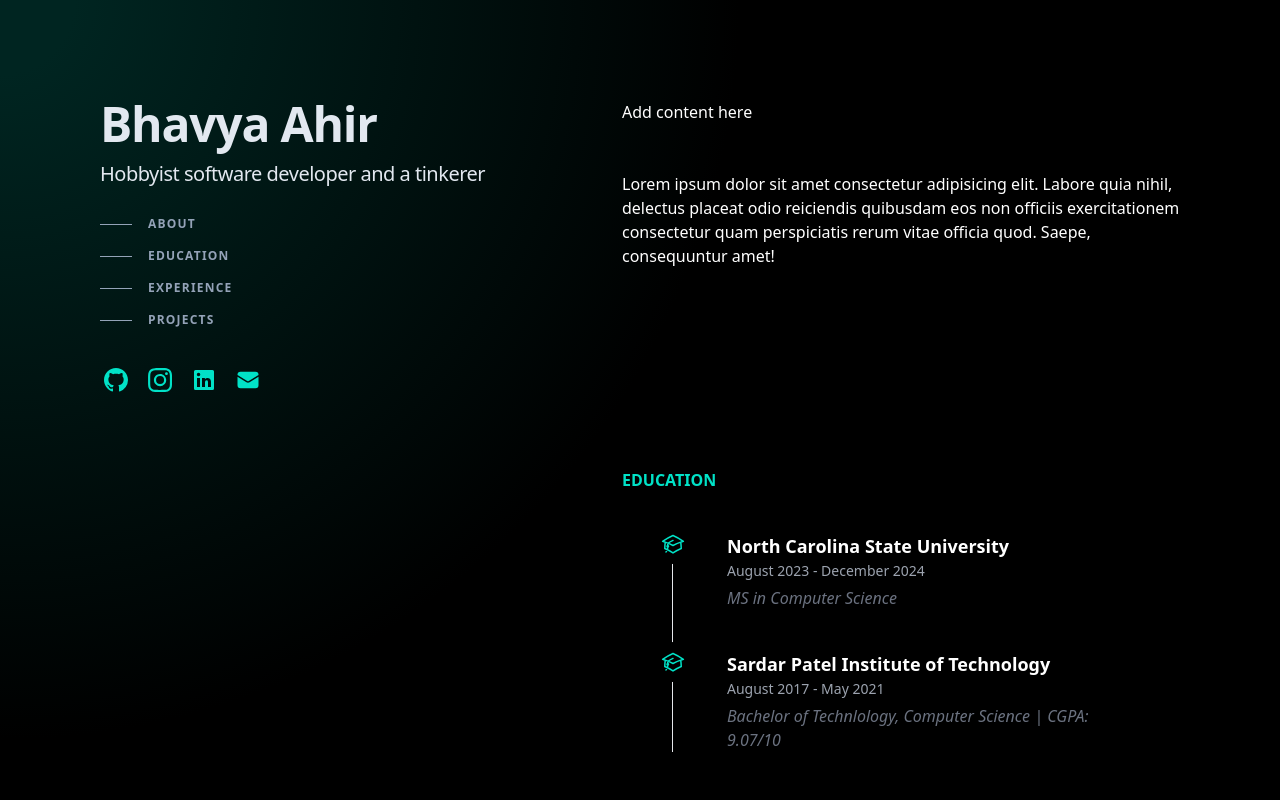
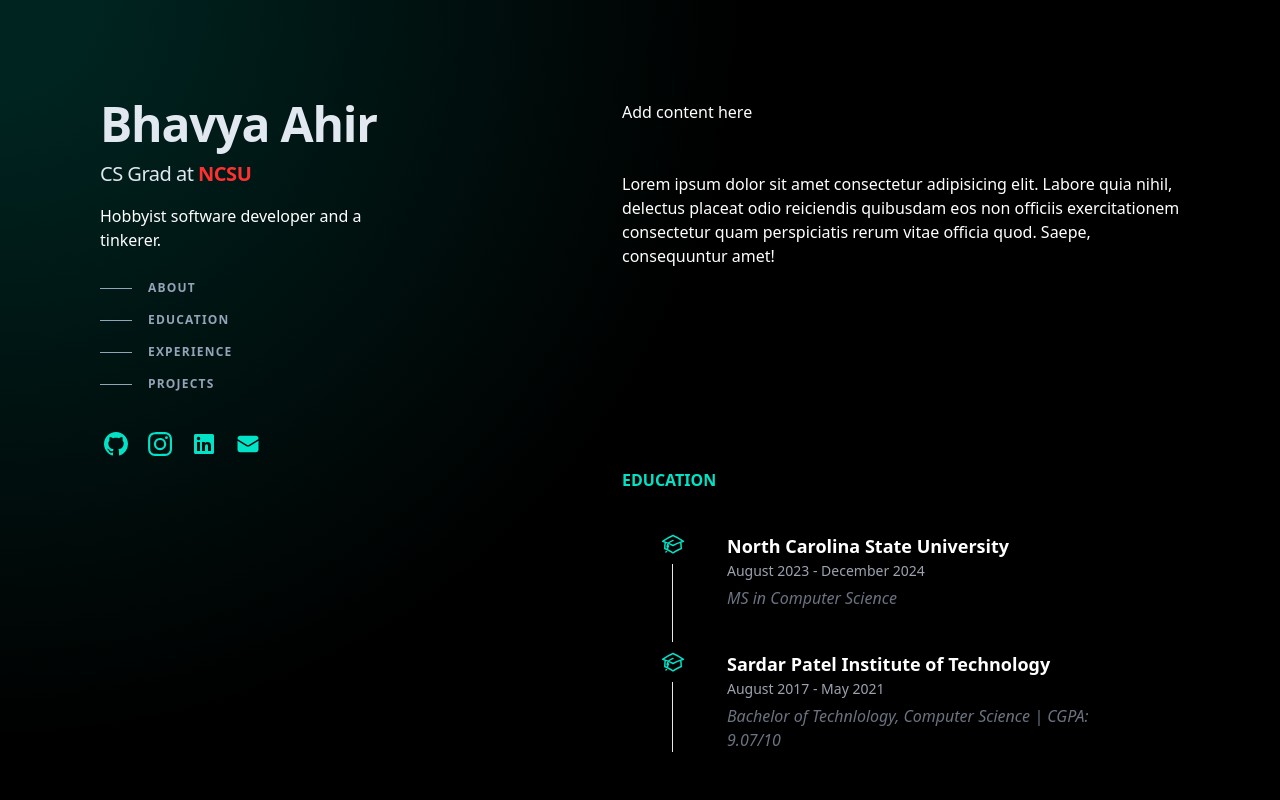
Before and after one commit to sayalikulk/portfolio, a React (Create React App) app: page / in a window 1280 px wide. Shown: the top 800 px of the page. Built offline with nearby package versions, Linux system fonts and the light colour scheme; the HTML template or start-up script is replaced by a standard one.

Commit message:
Added few changes

```diff
--- a/src/components/LeftConstant.jsx
+++ b/src/components/LeftConstant.jsx
@@ -7,8 +7,9 @@ const LeftConstant = () => {
 
     <div>
       <h1 class="text-4xl font-bold tracking-tight text-slate-200 sm:text-5xl"><a href="/">Bhavya Ahir</a></h1>
-      <h2 class="mt-3 text-lg font-medium tracking-tight text-slate-200 sm:text-xl">Hobbyist software developer and a tinkerer</h2>
-      {/* <p class="mt-4 max-w-xs leading-normal">Hobbyist software developer and a tinkerer.</p> */}
+      <h2 class="mt-3 text-lg font-medium tracking-tight text-slate-200 sm:text-xl"> CS Grad at <span style={{color: '#ff3030',fontWeight: 'bold'  }}>NCSU</span> </h2>      {/* <h2 class="mt-3 text-lg font-medium tracking-tight text-slate-200 sm:text-xl">CS Grad at NCSU</h2> */}
+      <p class="mt-4 max-w-xs leading-normal">Hobbyist software developer and a tinkerer.</p>
+      {/* <h2 class="mt-3 text-lg font-medium tracking-tight text-slate-200 sm:text-xl">CS Grad at <span style="color:#771d1d;">NCSU</span></h2> */}
       <ul className='pt-[20px]'>
         <li>
           <SectionScroll name="About" link="about" />
--- a/src/components/fields/About.jsx
+++ b/src/components/fields/About.jsx
@@ -11,3 +11,8 @@ const About = () => {
 }
 
 export default About
+
+
+
+
+// When I’m not at the computer, I’m usually trekking, spending time with my friends, or watching Formula One.
```
